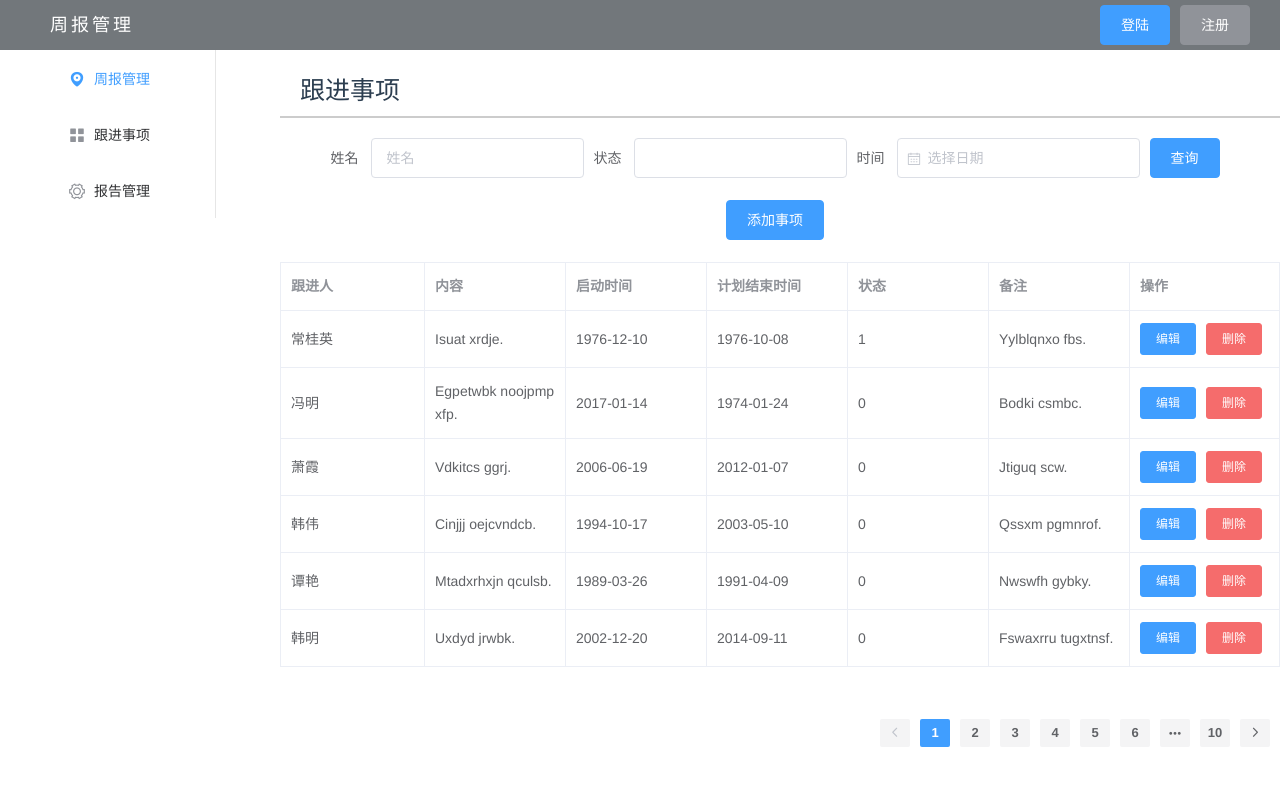
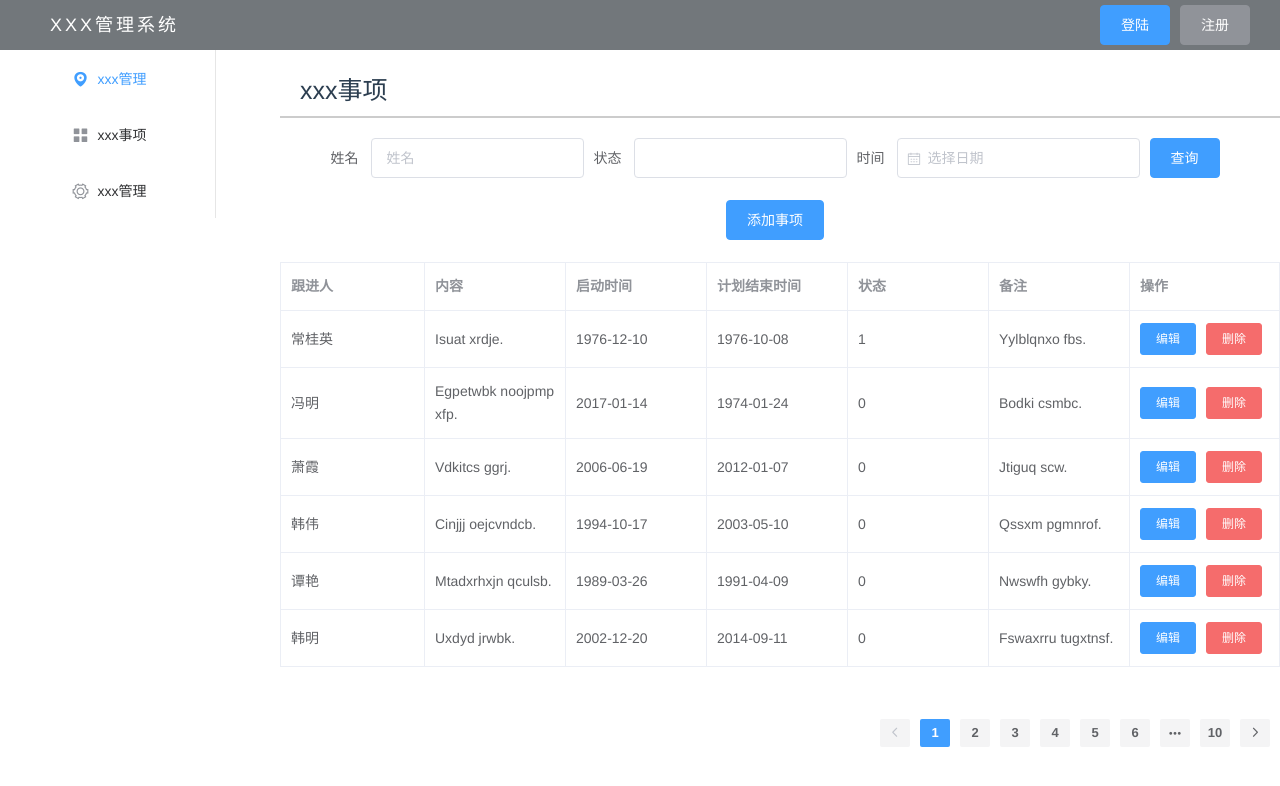
Before and after one commit to Ry-yuan/activity-project, a Vue app: page /#/follow in a window 1280 px wide. Shown: the top 786 px of the page. Built offline with nearby package versions, Linux system fonts and the light colour scheme.

Commit message:
更新项目(version0.0.1

```diff
--- a/src/App.vue
+++ b/src/App.vue
@@ -4,7 +4,7 @@
     <!-- element-ui的使用，布局row 和 col配合使用，col的span属性可以设置该列的长度 1-24-->
     <el-row>
       <el-col :span="24" class="menu">
-        <span class="title">周报管理</span>
+        <span class="title">XXX管理系统</span>
         <div class="btn-box">
           <el-button type="primary">登陆</el-button>
           <el-button type="info">注册</el-button>
@@ -19,21 +19,21 @@
           <router-link to="/paper">
             <el-menu-item index="1">
               <i class="el-icon-location"></i>
-              <span>周报管理</span>
+              <span>xxx管理</span>
             </el-menu-item>
           </router-link>
 
           <router-link to="/follow">
             <el-menu-item index="2">
               <i class="el-icon-menu"></i>
-              <span slot="title">跟进事项</span>
+              <span slot="title">xxx事项</span>
             </el-menu-item>
           </router-link>
 
           <router-link to="/manage">
             <el-menu-item index="3">
               <i class="el-icon-setting"></i>
-              <span slot="title">报告管理</span>
+              <span slot="title">xxx管理</span>
             </el-menu-item>
           </router-link>
         </el-menu>
--- a/src/components/follow.vue
+++ b/src/components/follow.vue
@@ -1,6 +1,6 @@
 <template>
   <div>
-    <p class="manage-title">跟进事项</p>
+    <p class="manage-title">xxx事项</p>
     <el-form :inline="true" :model="formInline" class="demo-form-inline">
       <el-form-item label="姓名">
         <el-input v-model="formInline.user" placeholder="姓名"></el-input>
--- a/src/components/manage.vue
+++ b/src/components/manage.vue
@@ -1,6 +1,6 @@
 <template>
   <div>
-    <p class="manage-title">报告管理</p>
+    <p class="manage-title">xxx管理</p>
     <el-form :model="manageData" :inline="true">
       <el-form-item label="时间">
         <el-date-picker v-model="manageData.time" placeholder=""></el-date-picker>
--- a/src/components/paper.vue
+++ b/src/components/paper.vue
@@ -1,6 +1,6 @@
 <template>
   <div>
-    <p class="manage-title">周报管理</p>
+    <p class="manage-title">xxx管理</p>
     <el-form :inline="true" :model="formInline" class="demo-form-inline">
       <el-form-item label="姓名">
         <el-input v-model="formInline.user" placeholder="姓名"></el-input>
```
Also changed, not shown: 1 other file (tests, documents, lock files or other folders).
